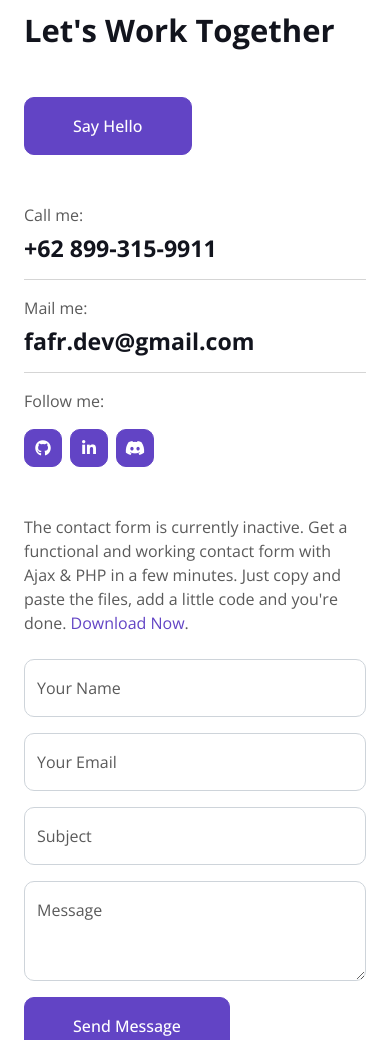
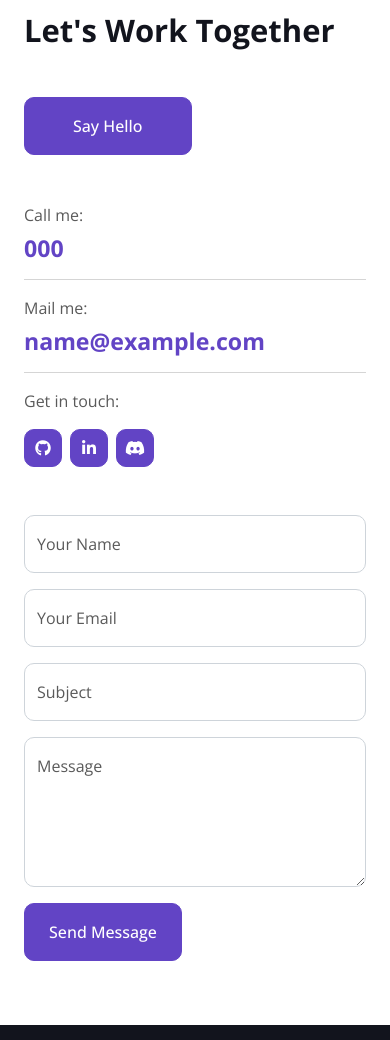
Before and after one commit to khw15/FAFR-Profile-Site, a CodeIgniter 4 app: the page made by app/Views/body.php in a window 390 px wide. Shown: the part 5066-6106 px from the top of the page. Run offline with PHP 8.4 and a stand-in for CodeIgniter, Linux system fonts and the light colour scheme; the template is opened without the code that fills it: most values are stand-ins (such as "Sample title", 1, 10 or a date in 2020); some libraries are stand-ins or nearby versions; grey boxes are pictures that could not be loaded.

Commit message:
feat: Add email and phone data to Home view

```diff
--- a/app/Controllers/Home.php
+++ b/app/Controllers/Home.php
@@ -31,6 +31,8 @@ class Home extends BaseController
             'name' => (new HomeModel())->getName()['name'],
             'skills' => (new HomeModel())->getSkills()['skill'],
             'introduction' => (new HomeModel())->getIntroduction()['introduction'],
+            'email' => (new HomeModel())->getEmail()['email'],
+            'phone' => (new HomeModel())->getPhone()['phone'],
 
             // Education
             'education' => $education, // Store education data under 'education' key
--- a/app/Views/body.php
+++ b/app/Views/body.php
@@ -209,12 +209,12 @@
             <div class="row g-5">
                 <div class="col-lg-5 col-md-6 wow fadeInUp" data-wow-delay="0.1s">
                     <p class="mb-2">Call me:</p>
-                    <h3 class="fw-bold">+62 899-315-9911</h3>
+                    <h3 class="fw-bold"><a href="tel:<?=$phone?>"><?=$phone?></a></h3>
                     <hr class="w-100">
                     <p class="mb-2">Mail me:</p>
-                    <h3 class="fw-bold">fafr.dev@gmail.com</h3>
+                    <h3 class="fw-bold"><a href="mailto:<?=$email?>"><?=$email?></a></h3>
                     <hr class="w-100">
-                    <p class="mb-2">Follow me:</p>
+                    <p class="mb-2">Get in touch:</p>
                     <div class="d-flex pt-2">
                         <a class="btn btn-square btn-primary me-2" href="https://github.com/khw15"><i class="fab fa-github"></i></a>
                         <a class="btn btn-square btn-primary me-2" href="https://www.linkedin.com/in/fafr/"><i class="fab fa-linkedin-in"></i></a>
@@ -222,38 +222,37 @@
                     </div>
                 </div>
                 <div class="col-lg-7 col-md-6 wow fadeInUp" data-wow-delay="0.5s">
-                    <p class="mb-4">The contact form is currently inactive. Get a functional and working contact form with Ajax & PHP in a few minutes. Just copy and paste the files, add a little code and you're done. <a href="https://htmlcodex.com/contact-form">Download Now</a>.</p>
-                    <form>
+                    <!-- Create the contact form active -->
+                    <form id="contact-form" method="post" action="contact.php">
                         <div class="row g-3">
                             <div class="col-md-6">
                                 <div class="form-floating">
-                                    <input type="text" class="form-control" id="name" placeholder="Your Name">
+                                    <input type="text" class="form-control" id="name" placeholder="Your Name" required>
                                     <label for="name">Your Name</label>
                                 </div>
                             </div>
                             <div class="col-md-6">
                                 <div class="form-floating">
-                                    <input type="email" class="form-control" id="email" placeholder="Your Email">
+                                    <input type="email" class="form-control" id="email" placeholder="Your Email" required>
                                     <label for="email">Your Email</label>
                                 </div>
                             </div>
                             <div class="col-12">
                                 <div class="form-floating">
-                                    <input type="text" class="form-control" id="subject" placeholder="Subject">
+                                    <input type="text" class="form-control" id="subject" placeholder="Subject" required>
                                     <label for="subject">Subject</label>
                                 </div>
                             </div>
                             <div class="col-12">
                                 <div class="form-floating">
-                                    <textarea class="form-control" placeholder="Leave a message here" id="message" style="height: 100px"></textarea>
+                                    <textarea class="form-control" id="message" placeholder="Message" style="height: 150px;" required></textarea>
                                     <label for="message">Message</label>
                                 </div>
                             </div>
                             <div class="col-12">
-                                <button class="btn btn-primary py-3 px-5" type="submit">Send Message</button>
+                                <button type="submit" class="btn btn-primary py-3 px-4">Send Message</button>
                             </div>
                         </div>
-                    </form>
                 </div>
             </div>
         </div>
```
Also changed, not shown: app/Models/HomeModel.php (+14 -0 lines).
